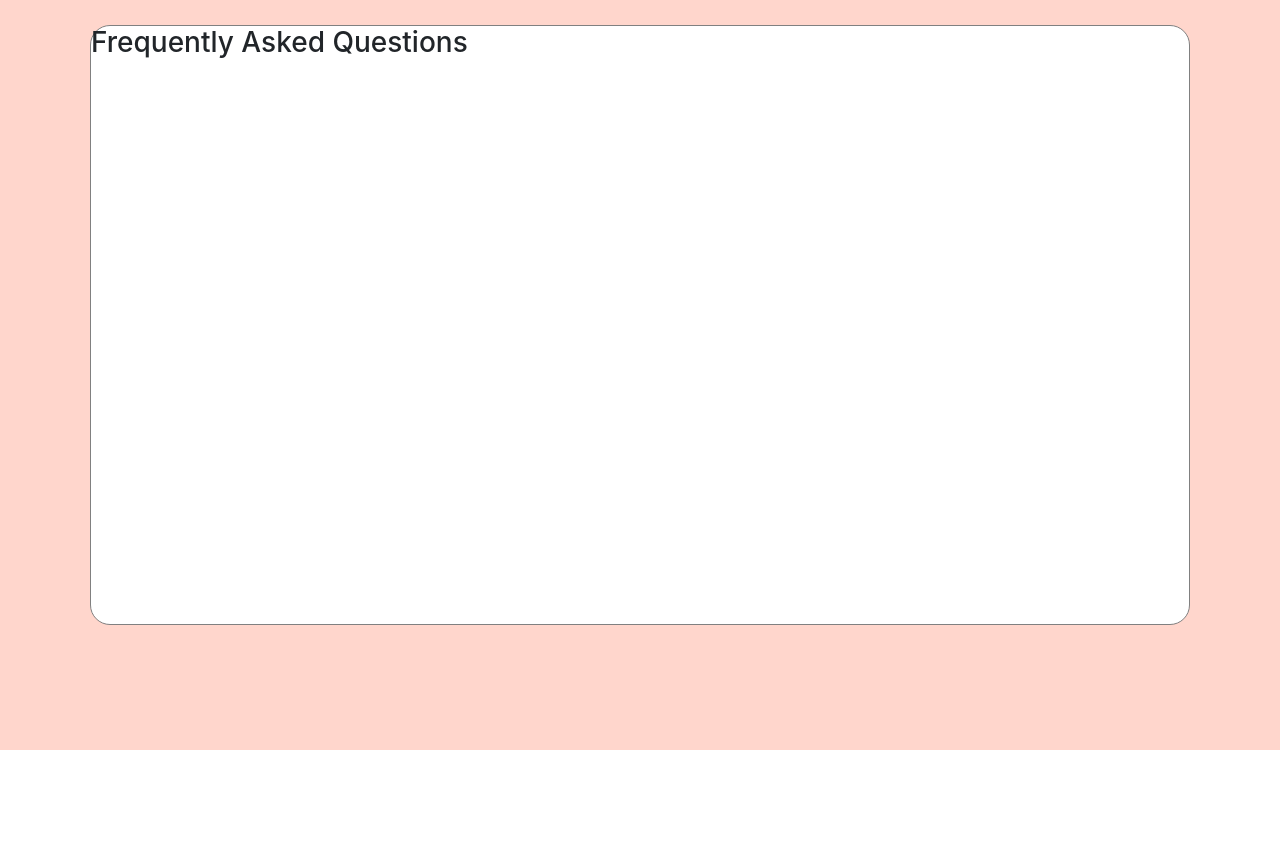
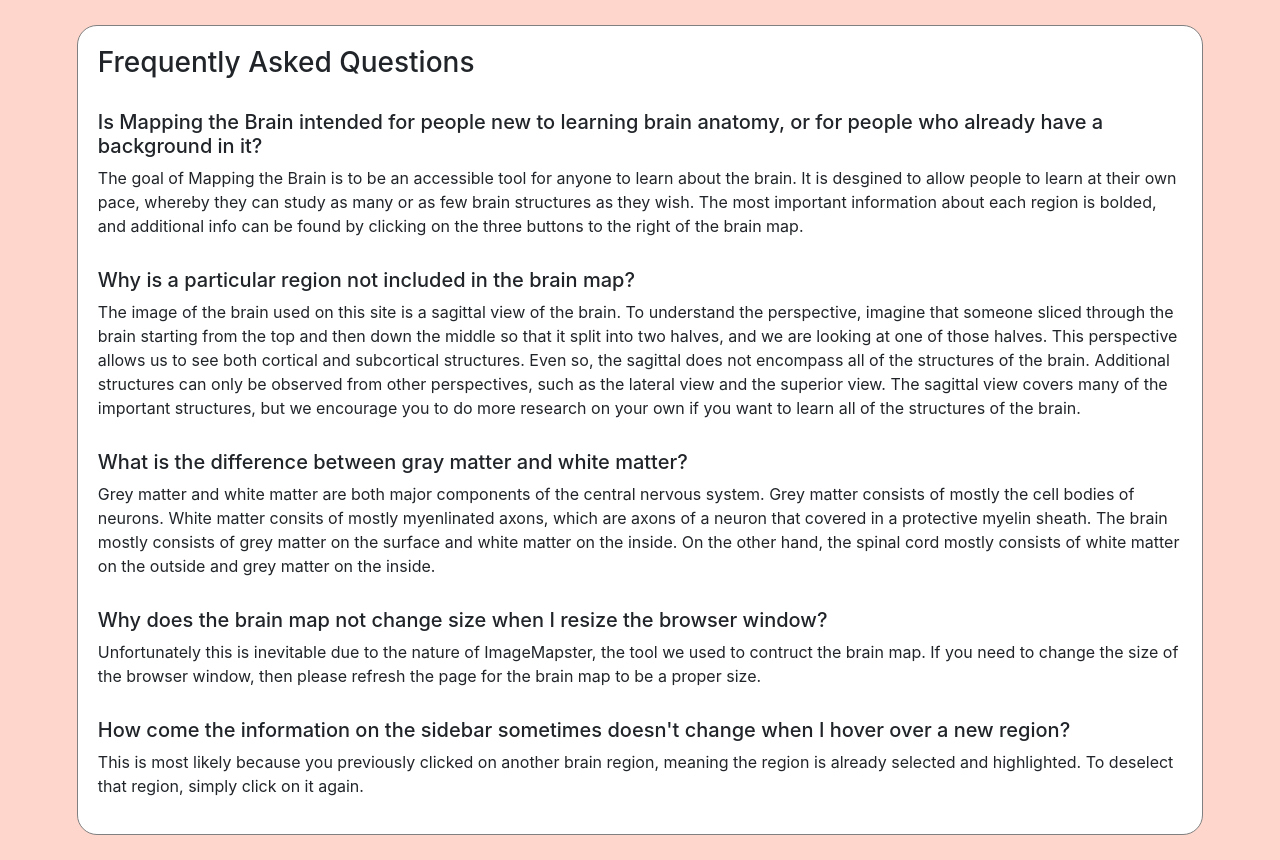
Before and after one commit to Mikaela-Marinis/Brain-Mapping-Website, a Flask app: page /faq in a window 1280 px wide. Shown: the part 50-910 px from the top of the page. Before the commit the page ends 800 px from the top, so only its background shows below. Run offline with Flask 2, Linux system fonts and the light colour scheme; some libraries are stand-ins or nearby versions.

Commit message:
finished faq page

```diff
--- a/static/main.css
+++ b/static/main.css
@@ -186,18 +186,22 @@ body{
 }
 
 #faq-content{
-	padding-top: 25px;
+	padding: 25px 0;
 }
 
 
 #faq-div-container{
 	width: 88%;
 	margin: 0 auto;
+	padding: 20px;
 	background-color: white;
 	border: 1px solid gray;
 	border-radius: 20px;
-	height: 600px;
 
+}
+
+#faq-div-container h5{
+	margin-top: 30px;
 }
 
 
--- a/templates/faq.html
+++ b/templates/faq.html
@@ -6,6 +6,16 @@
 
 		<div id="faq-div-container">
 			<h3>Frequently Asked Questions</h3>
+			<h5>Is Mapping the Brain intended for people new to learning brain anatomy, or for people who already have a background in it?</h5>
+			<p>The goal of Mapping the Brain is to be an accessible tool for anyone to learn about the brain. It is desgined to allow people to learn at their own pace, whereby they can study as many or as few brain structures as they wish. The most important information about each region is bolded, and additional info can be found by clicking on the three buttons to the right of the brain map.</p>
+			<h5>Why is a particular region not included in the brain map?</h6>
+			<p>The image of the brain used on this site is a sagittal view of the brain. To understand the perspective, imagine that someone sliced through the brain starting from the top and then down the middle so that it split into two halves, and we are looking at one of those halves. This perspective allows us to see both cortical and subcortical structures. Even so, the sagittal does not encompass all of the structures of the brain. Additional structures can only be observed from other perspectives, such as the lateral view and the superior view. The sagittal view covers many of the important structures, but we encourage you to do more research on your own if you want to learn all of the structures of the brain.</p>
+			<h5>What is the difference between gray matter and white matter?</h6>
+			<p>Grey matter and white matter are both major components of the central nervous system. Grey matter consists of mostly the cell bodies of neurons. White matter consits of mostly myenlinated axons, which are axons of a neuron that covered in a protective myelin sheath. The brain mostly consists of grey matter on the surface and white matter on the inside. On the other hand, the spinal cord mostly consists of white matter on the outside and grey matter on the inside.</p>
+			<h5>Why does the brain map not change size when I resize the browser window?</h5>
+			<p>Unfortunately this is inevitable due to the nature of ImageMapster, the tool we used to contruct the brain map. If you need to change the size of the browser window, then please refresh the page for the brain map to be a proper size.</p>
+			<h5>How come the information on the sidebar sometimes doesn't change when I hover over a new region?</h5>
+			<p>This is most likely because you previously clicked on another brain region, meaning the region is already selected and highlighted. To deselect that region, simply click on it again.</p>
 		</div>
 
 	</div>
```
